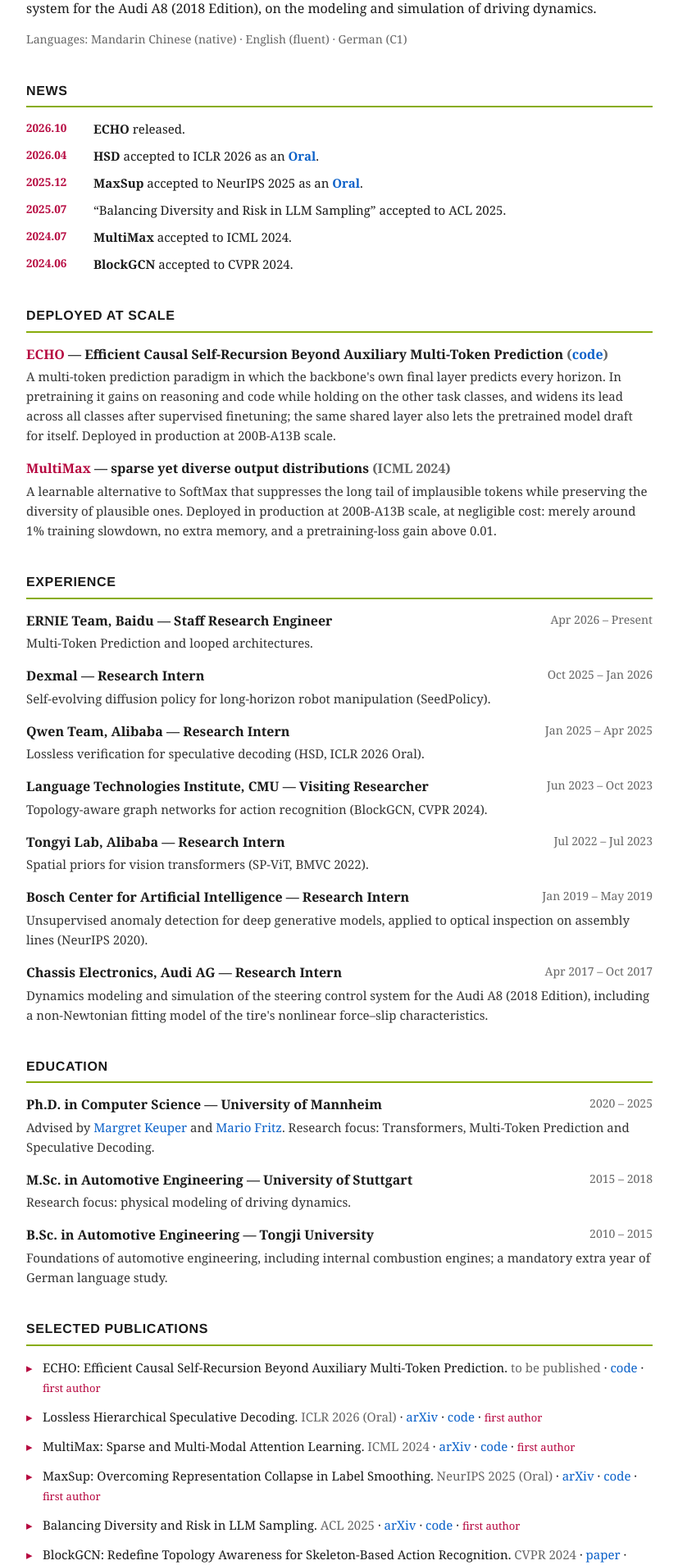
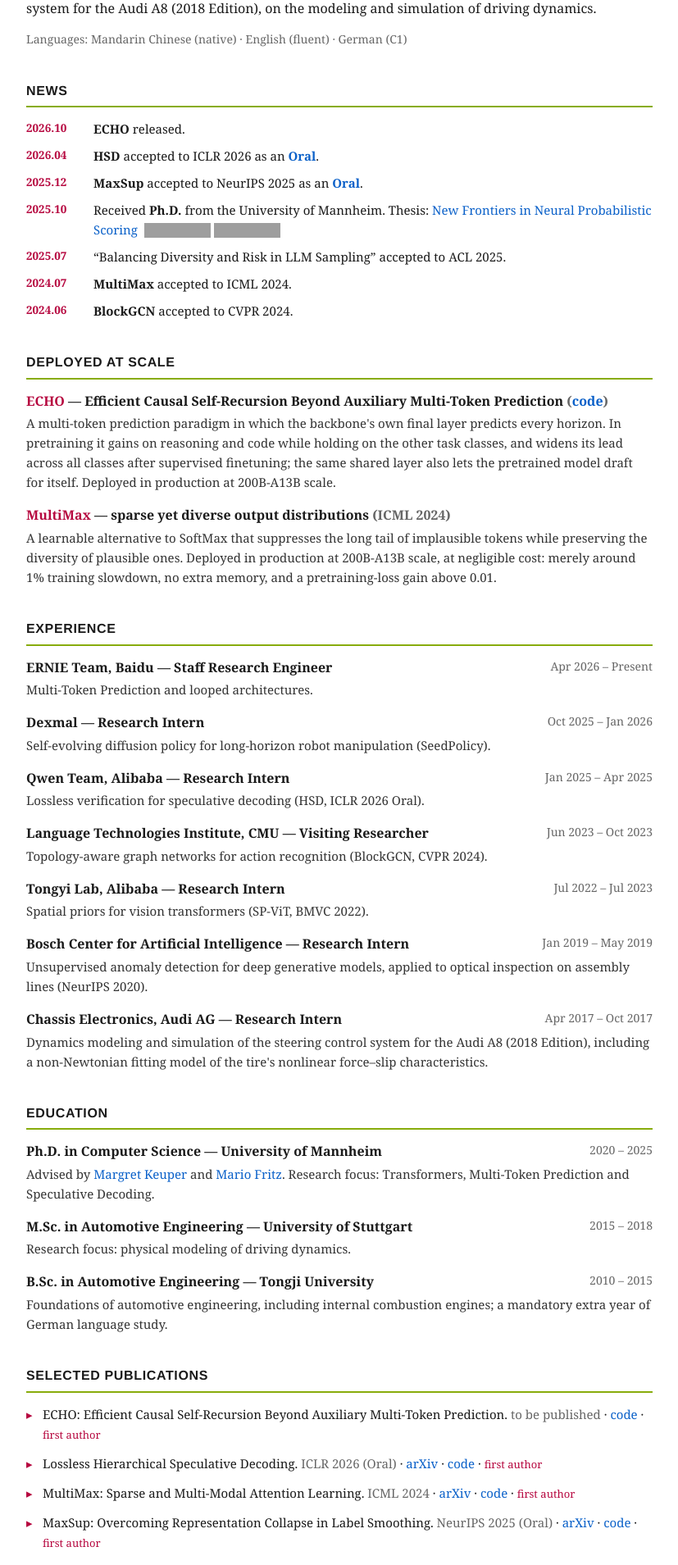
Before and after one commit to ZhouYuxuanYX/ZhouYuxuanYX.github.io, a Jekyll site: the page cv/index.html, which Jekyll copies as it is, in a window 1280 px wide. Shown: the part 483-2392 px from the top of the page at 82% size, without its empty margins (226-1053 px from the left). Built offline with Jekyll 4.4.1, drawn with Linux system fonts in a browser that asks for light colours; grey boxes are pictures that could not be loaded.

Commit message:
CV: Ph.D. news with thesis link and live download/view badges

```diff
--- a/cv/index.html
+++ b/cv/index.html
@@ -27,7 +27,7 @@
   .role{font-size:16px; color:var(--muted); margin:0 0 12px}
   .contact{font-size:14.5px; color:var(--muted)}
   .contact span{white-space:nowrap; margin-right:14px}
-  .gs-badge{height:18px; vertical-align:-4px; margin-left:4px}
+  .gs-badge, .stat-badge{height:18px; vertical-align:-4px; margin-left:4px}
   h2{
     font-family:"Helvetica Neue",Arial,sans-serif; font-size:16px; letter-spacing:.04em;
     text-transform:uppercase; margin:38px 0 14px; padding-bottom:6px;
@@ -101,6 +101,9 @@
     <li><span class="date">2026.10</span><span><strong>ECHO</strong> released.</span></li>
     <li><span class="date">2026.04</span><span><strong>HSD</strong> accepted to ICLR 2026 as an <a href="https://iclr.cc/virtual/2026/oral/10010024"><strong>Oral</strong></a>.</span></li>
     <li><span class="date">2025.12</span><span><strong>MaxSup</strong> accepted to NeurIPS 2025 as an <a href="https://neurips.cc/virtual/2025/oral/116897"><strong>Oral</strong></a>.</span></li>
+    <li><span class="date">2025.10</span><span>Received <strong>Ph.D.</strong> from the University of Mannheim. Thesis:
+        <a href="https://madoc.bib.uni-mannheim.de/71008/">New Frontiers in Neural Probabilistic Scoring</a>
+        <a href="https://madoc.bib.uni-mannheim.de/cgi/stats/report/eprint/71008"><img class="stat-badge" src="https://img.shields.io/endpoint?url=https%3A%2F%2Fraw.githubusercontent.com%2FZhouYuxuanYX%2FZhouYuxuanYX.github.io%2Fthesis-stats%2Fdownloads.json" alt="Thesis downloads" onerror="this.style.display='none'"><img class="stat-badge" src="https://img.shields.io/endpoint?url=https%3A%2F%2Fraw.githubusercontent.com%2FZhouYuxuanYX%2FZhouYuxuanYX.github.io%2Fthesis-stats%2Fviews.json" alt="Thesis views" onerror="this.style.display='none'"></a></span></li>
     <li><span class="date">2025.07</span><span>&ldquo;Balancing Diversity and Risk in LLM Sampling&rdquo; accepted to ACL 2025.</span></li>
     <li><span class="date">2024.07</span><span><strong>MultiMax</strong> accepted to ICML 2024.</span></li>
     <li><span class="date">2024.06</span><span><strong>BlockGCN</strong> accepted to CVPR 2024.</span></li>
```
Also changed, not shown: .github/workflows/thesis-stats.yml (added).
